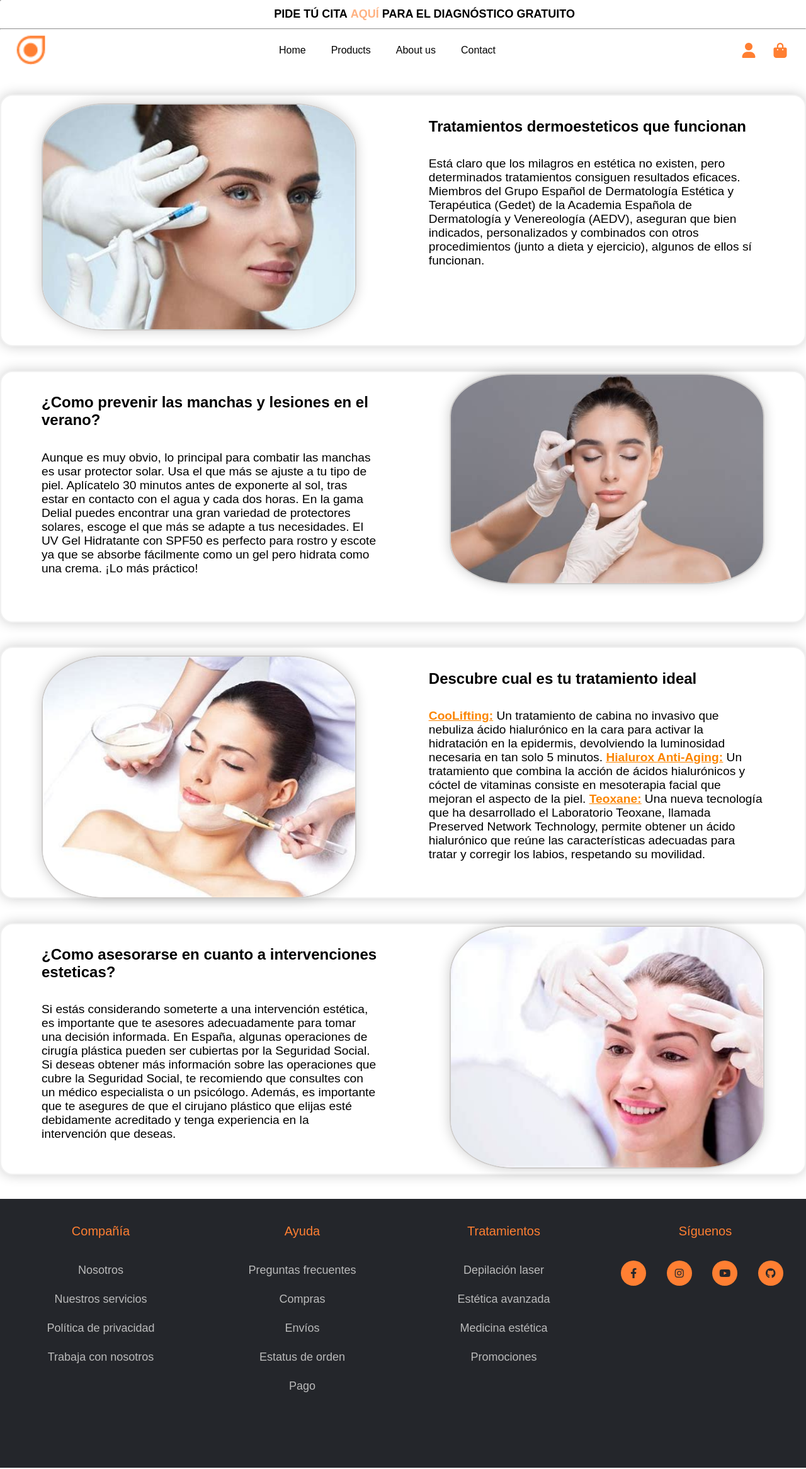
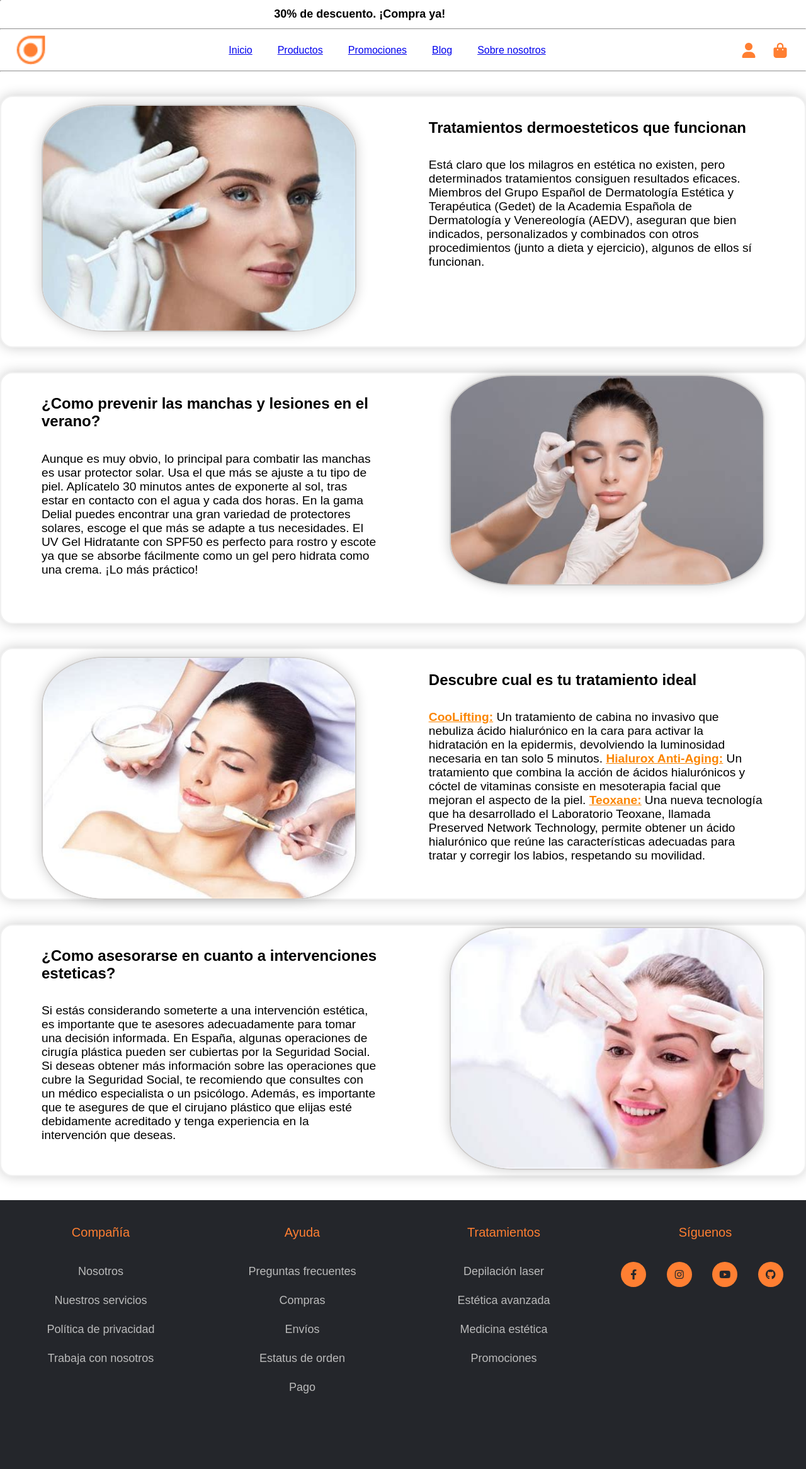
Before and after one commit to Fsolanaa/Vaguada2.0, a PHP site: page /Blog.php in a window 1280 px wide; the page is wider, and only the part inside the window is pictured. Shown: that part at 63% size. Run offline with PHP 8.4, Linux system fonts and the light colour scheme.

Commit message:
header con enlaces

```diff
--- a/Centros_Unico/include/header.php
+++ b/Centros_Unico/include/header.php
@@ -4,7 +4,7 @@
 <div id="cajaContacto">
     <div class="contacto">
 
-        <h5>PIDE TÚ CITA <span class="text-primary"> AQUÍ </span>PARA EL DIAGNÓSTICO GRATUITO</h5>
+        <h5>30% de descuento. ¡Compra ya!</h5>
 
     </div>
 </div>
@@ -20,10 +20,11 @@
 
     <nav>
         <ul>
-            <li>Home</li>
-            <li>Products</li>
-            <li>About us</li>
-            <li>Contact</li>
+            <li><a href="index.php">Inicio</a></li>
+            <li><a href="Productos.php">Productos</a></li>
+            <li><a href="Promociones.php">Promociones</a></li>
+            <li><a href="Blog.php">Blog</a></li>
+            <li><a href="nuestroEquipo.php">Sobre nosotros</a></li>
         </ul>
     </nav>
 
@@ -38,4 +39,5 @@
 
 </header>
 
+<hr class="debajoHeader">
 <!-- NAV -->
```
